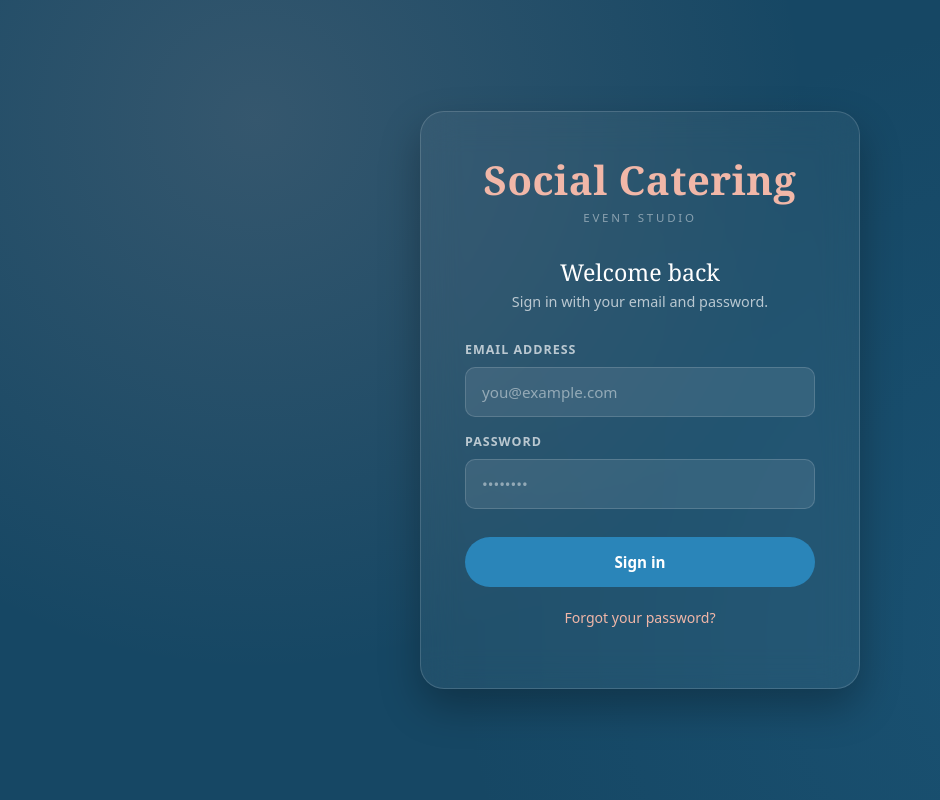
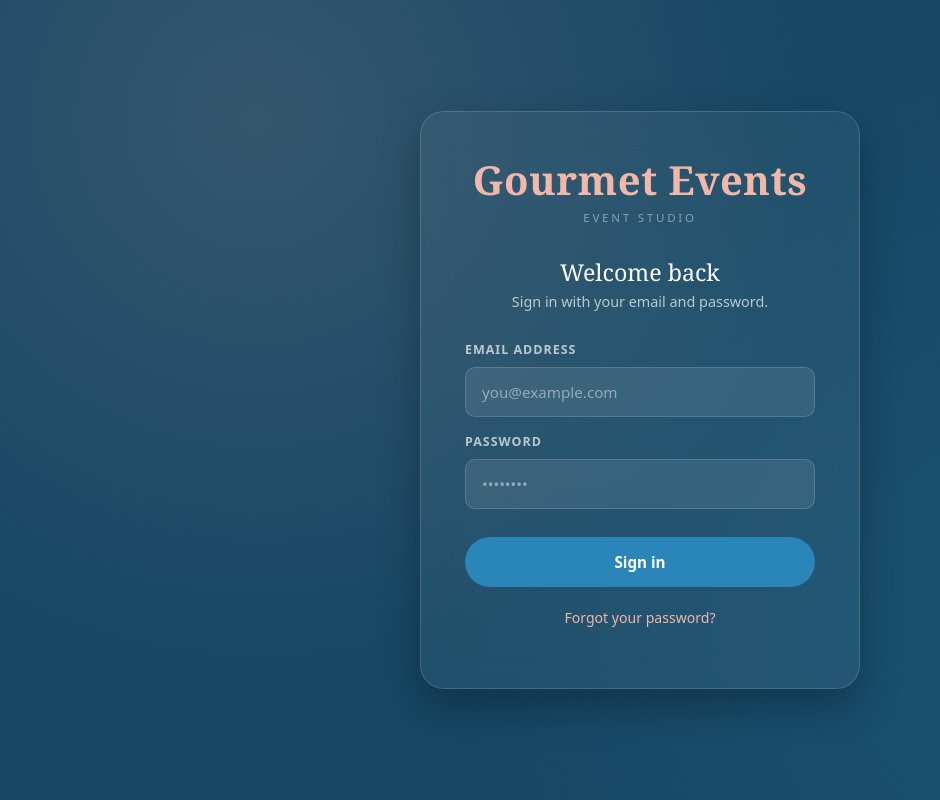
Before and after one commit to keshukumar-sys/Gourmet-Frontend, a React (Vite) app: page / in a window 1280 px wide. Shown: the whole page, without its empty margins (0-940 px from the left). Built offline with nearby package versions, Linux system fonts and the light colour scheme; a web font is replaced by a local one.

Commit message:
adding the things

```diff
--- a/src/Login.jsx
+++ b/src/Login.jsx
@@ -54,7 +54,7 @@ export default function Login() {
     <div className="auth-page">
       <div className="auth-card sc-fade-in">
         <div className="auth-brand">
-          <h1>Social Catering</h1>
+          <h1>Gourmet Events</h1>
           <p>Event Studio</p>
         </div>
 
```
Also changed, not shown: 1 other file (tests, documents, lock files or other folders).
